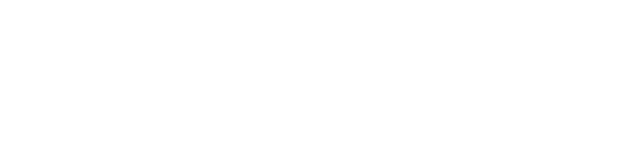
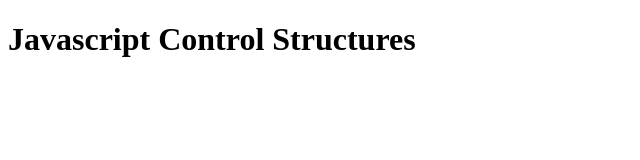
Before and after one commit to MadalinaRinea/homework_js_control_structures, a plain HTML site: page index.html in a window 1280 px wide. Shown: the whole page, without its empty margins (0-640 px from the left). Drawn offline with Linux system fonts and the light colour scheme.

Commit message:
Add files via upload

```diff
--- a/index.html
+++ b/index.html
@@ -8,6 +8,6 @@
     <script src="main.js" defer></script>
 </head>
 <body>
-
+    <h1>Javascript Control Structures</h1>
 </body>
 </html>
```
Also changed, not shown: main.js (+8 -8 lines).
